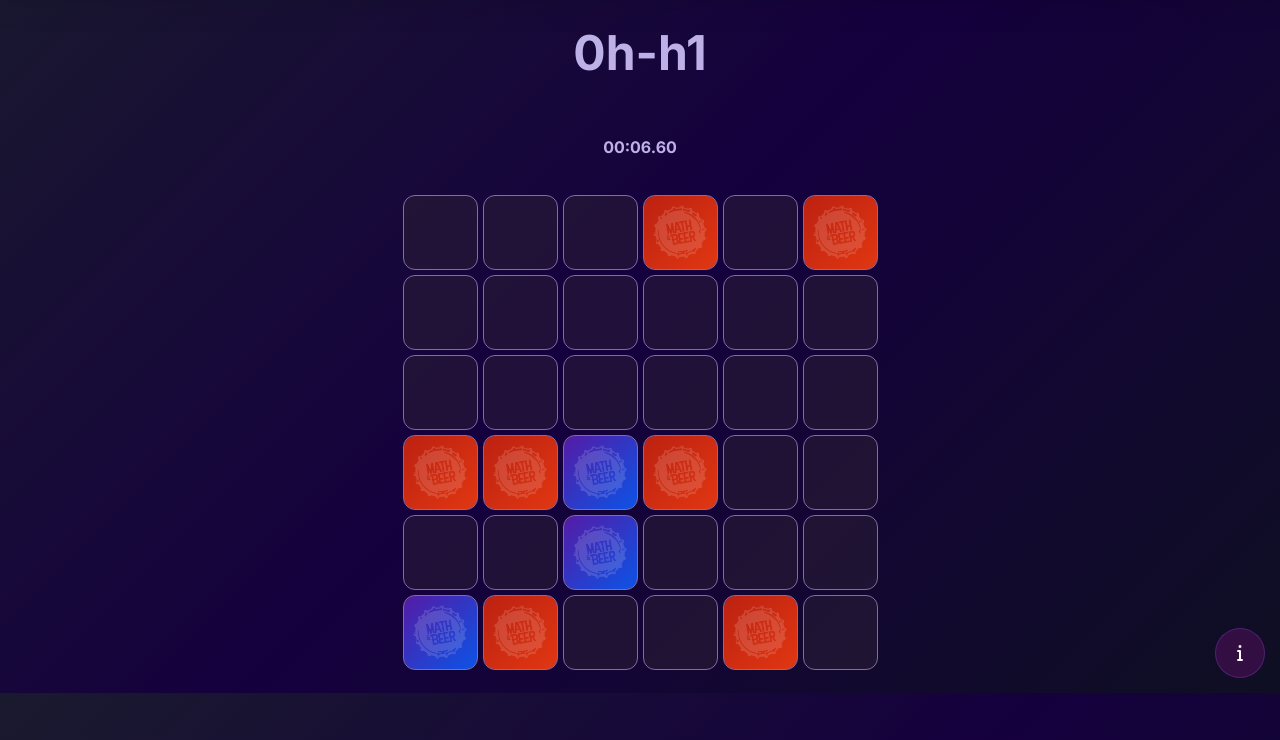
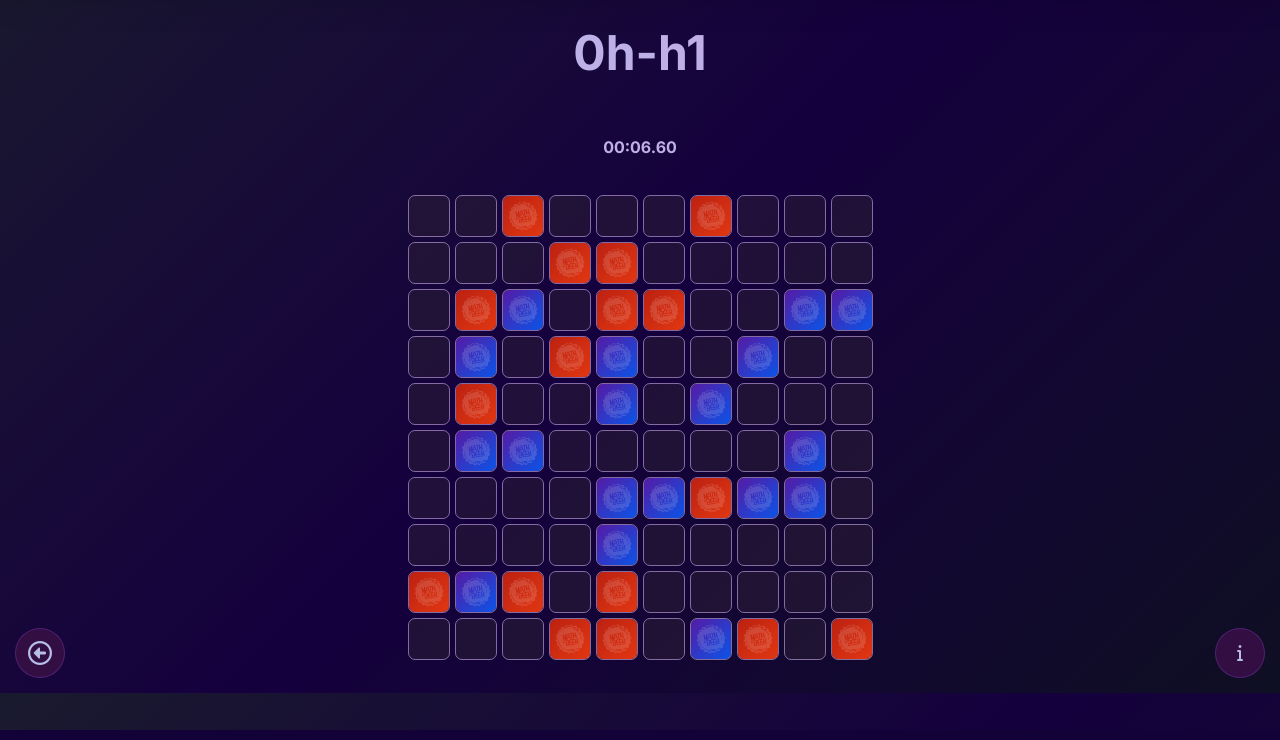
Before and after one commit to Nickdiaz14/math_and_beer_games, a Flask app: page /0h_h1 in a window 1280 px wide. Shown: the part 107-847 px from the top of the page. Run offline with Flask 3, Linux system fonts and the light colour scheme; some libraries are stand-ins or nearby versions.

Commit message:
Agregar back_button y arreglar renderizado de celdas

```diff
--- a/static/scripts/0h_h1.js
+++ b/static/scripts/0h_h1.js
@@ -1,4 +1,4 @@
-let n = 6;
+let n = 10;
 let solved = false;
 let timerInterval = null;
 let validateTimeout = null;
@@ -7,14 +7,18 @@ let game_matrix = Array.from({ length: n }, () => Array(n).fill(-1));
 
 const timer = document.getElementById('timer');
 const title = document.getElementById('title');
+const back = document.getElementById('back');
 
 document.addEventListener('DOMContentLoaded', function () {
-    const matrix = document.getElementById('matrix')
+    back.addEventListener('click', () => window.location.href = `\menu_games?userid=${localStorage.getItem('userId')}`)
+    const cell_size = n === 4 ? '' : n === 6 ? 'z-6' : n === 8 ? 'z-8' : 'z-10';
+    const matrix = document.getElementById('matrix');
     for (let i = 0; i < n; i++) {
         const mtr = document.createElement('tr')
         for (let j = 0; j < n; j++) {
             const mtd = document.createElement('td')
             mtd.classList.add('grey')
+            mtd.classList.add(cell_size)
             mtd.id = `cell-${i}-${j}`;
             mtd.addEventListener('click', () => toggle_color(i, j, mtd))
             mtr.appendChild(mtd)
@@ -92,7 +96,6 @@ function toggle_color(row, col, td) {
 }
 
 function startGame() {
-    const cell_size = n === 4 ? '' : n === 6 ? 'z-6' : n === 8 ? 'z-8' : 'z-10'
     fetch('/0h_h1/play', {
         method: 'POST',
         headers: { 'Content-Type': 'application/json' },
@@ -108,9 +111,9 @@ function startGame() {
                 for (let j = 0; j < game_matrix[i].length; j++) {
                     const cell = matrix.rows[i].cells[j];
                     cell.classList.remove('grey')
-                    const color = game_matrix[i][j] === 0 ? ['red', 'blocked', cell_size] :
-                        game_matrix[i][j] === 1 ? ['blue', 'blocked', cell_size] :
-                            ['grey', cell_size];
+                    const color = game_matrix[i][j] === 0 ? ['red', 'blocked'] :
+                        game_matrix[i][j] === 1 ? ['blue', 'blocked'] :
+                            ['grey'];
                     for (let k = 0; k < color.length; k++) {
                         cell.classList.add(color[k])
                     }
--- a/templates/0h_h1.html
+++ b/templates/0h_h1.html
@@ -4,7 +4,8 @@
     <meta charset="UTF-8">
     <meta name="viewport" content="width=device-width, initial-scale=0.8, minimum-scale=0.8, maximum-scale=0.8">
     <link rel="stylesheet" href="../static/css/main.css">
-    <link rel="stylesheet" href="../static/css/matrix.css">
+    <link rel="stylesheet" href="../static/css/games.css">
+    <link rel="stylesheet" href="../static/css/0h_h1.css">
     <link href="https://cdn.jsdelivr.net/npm/bootstrap@5.3.8/dist/css/bootstrap.min.css" rel="stylesheet" integrity="sha384-sRIl4kxILFvY47J16cr9ZwB07vP4J8+LH7qKQnuqkuIAvNWLzeN8tE5YBujZqJLB" crossorigin="anonymous">
     <link rel="stylesheet" href="https://cdnjs.cloudflare.com/ajax/libs/font-awesome/7.0.1/css/all.min.css" integrity="sha512-2SwdPD6INVrV/lHTZbO2nodKhrnDdJK9/kg2XD1r9uGqPo1cUbujc+IYdlYdEErWNu69gVcYgdxlmVmzTWnetw==" crossorigin="anonymous" referrerpolicy="no-referrer">
     <link rel="icon" type="image/png" href="../static/images/logos/favicon.png">
@@ -41,11 +42,10 @@
         <table id="matrix">
             <!-- Aquí js pone la matriz de juego-->
         </table>
+        <button id="back" class="back"><i class="fa-regular fa-circle-left fa-xl"></i></button>
+        <button class="game_info"><i class="fa-solid fa-info"></i></button>
     </main>
 
-    <button class="game_info" data-bs-container="body" data-bs-toggle="popover" data-bs-placement="top" data-bs-content="Top popover">
-        <i class="fa-solid fa-info"></i>
-    </button>
     <script src="../static/scripts/main.js"></script>
     <script src="../static/scripts/game_info.js"></script>
     <script src="../static/scripts/0h_h1.js"></script>
```
